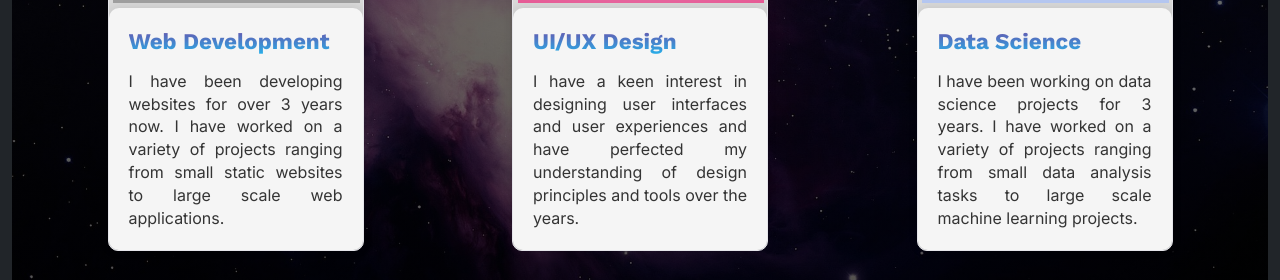
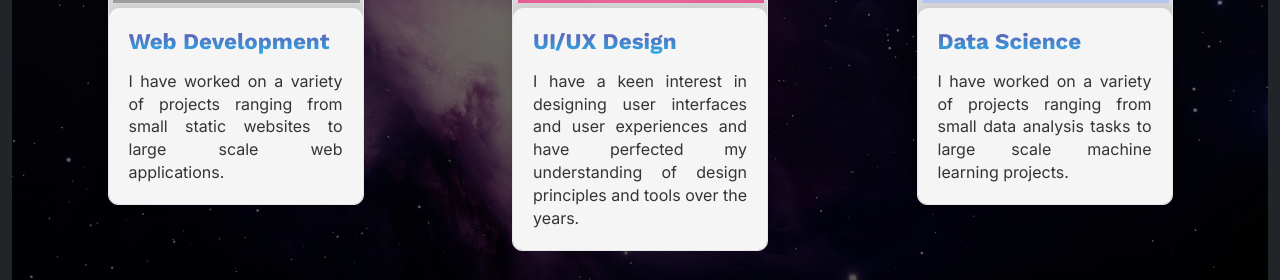
Before and after one commit to NotAlpha45/My-Second-Portfoliio, a Next.js app in the folder portfolio/: page / in a window 1280 px wide. Shown: the part 944-1224 px from the top of the page. Built offline with nearby package versions, Linux system fonts and the light colour scheme; grey boxes are pictures that could not be loaded.

Commit message:
Fixed some stats

```diff
--- a/portfolio/core/types/component_types.ts
+++ b/portfolio/core/types/component_types.ts
@@ -14,5 +14,6 @@ export type CarouselCardProps = {
     noOfProjects?: string;
     noOfLanguages?: string;
     noOfLibraries?: string;
+    years?: string;
   };
 };
--- a/portfolio/src/components/carousel_card/carousel_card.tsx
+++ b/portfolio/src/components/carousel_card/carousel_card.tsx
@@ -50,6 +50,15 @@ export default function CarouselCard(props: CarouselCardProps) {
                             ) : null
                         }
 
+                        {
+                            props?.statsPanelData?.years ? (
+                                <div className='stats-segment d-flex flex-column align-items-center gap-1'>
+                                    <span className='stats-value'>{props?.statsPanelData?.years}</span>
+                                    <span className='stats-label'>Years</span>
+                                </div>
+                            ) : null
+                        }
+
                     </div>
                 </div>
             </Panel>
--- a/portfolio/src/page_segments/my_domain/my_domain.tsx
+++ b/portfolio/src/page_segments/my_domain/my_domain.tsx
@@ -19,11 +19,12 @@ export default function MyDomain() {
                     <CarouselCard
                         cardHeader='Web Development'
                         cardImgUrl='/images/web-development.jpg'
-                        cardBody='I have been developing websites for over 3 years now. I have worked on a variety of projects ranging from small static websites to large scale web applications.'
+                        cardBody='I have worked on a variety of projects ranging from small static websites to large scale web applications.'
                         statsPanelData={{
                             noOfProjects: '10+',
-                            noOfLanguages: '5+',
-                            noOfLibraries: '7+'
+                            noOfLanguages: '3',
+                            noOfLibraries: '10+',
+                            years: '3+'
                         }}
                     />
                 </div>
@@ -35,9 +36,8 @@ export default function MyDomain() {
                         cardBody='I have a keen interest in designing user interfaces and user experiences and have perfected
                         my understanding of design principles and tools over the years.'
                         statsPanelData={{
-                            noOfProjects: '5+',
-                            noOfLanguages: '2+',
-                            noOfLibraries: '3+'
+                            noOfProjects: '3',
+                            years: '1+'
                         }}
                     />
                 </div>
@@ -45,12 +45,13 @@ export default function MyDomain() {
                 <div className='col-md-3 d-flex justify-content-center'>
                     <CarouselCard
                         cardHeader='Data Science'
-                        cardBody='I have been working on data science projects for 3 years. I have worked on a variety of projects ranging from small data analysis tasks to large scale machine learning projects.'
+                        cardBody='I have worked on a variety of projects ranging from small data analysis tasks to large scale machine learning projects.'
                         cardImgUrl='/images/data-analysis.png'
                         statsPanelData={{
-                            noOfProjects: '5+',
-                            noOfLanguages: '3+',
-                            noOfLibraries: '5+'
+                            noOfProjects: '10+',
+                            noOfLanguages: '3',
+                            noOfLibraries: '7+',
+                            years: '3+'
                         }}
                     />
                 </div>
```
